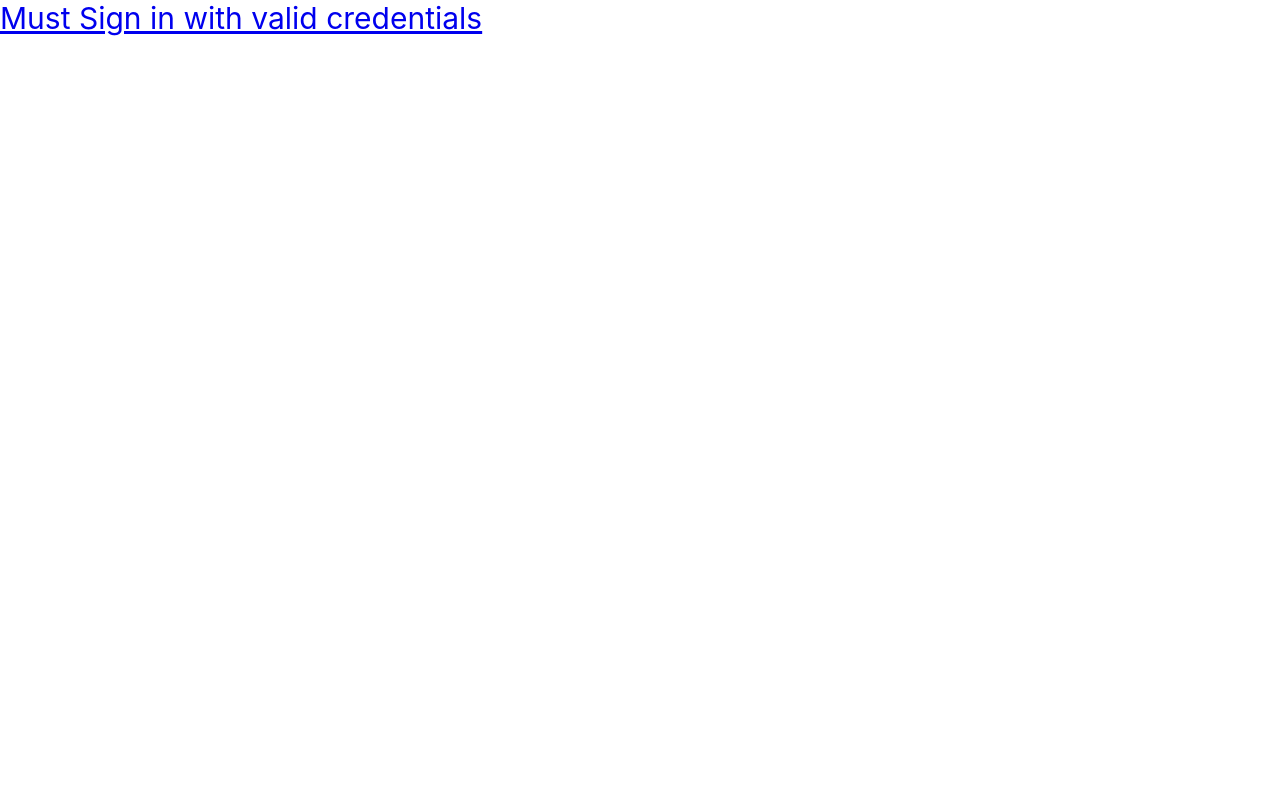
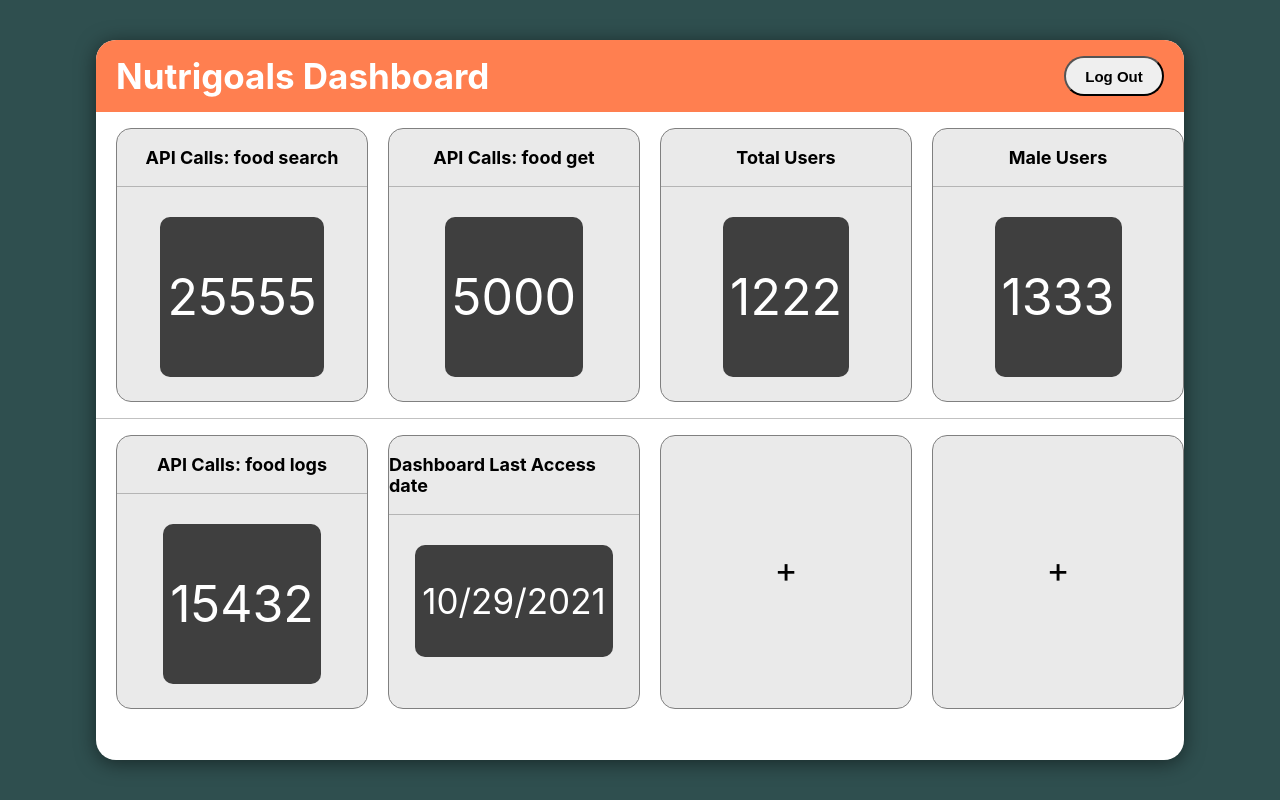
Before and after one commit to oscarmmgg1234/Nutrigoals_Dev_AnalyticsDashboard, a React (Create React App) app: page /dashboard in a window 1280 px wide. Built offline with nearby package versions, Linux system fonts and the light colour scheme.

Commit message:
finished dashboard

```diff
--- a/package.json
+++ b/package.json
@@ -7,6 +7,7 @@
     "@testing-library/react": "^11.2.7",
     "@testing-library/user-event": "^12.8.3",
     "axios": "^0.24.0",
+    "moment": "^2.29.1",
     "react": "^17.0.2",
     "react-dom": "^17.0.2",
     "react-router-dom": "^5.3.0",
--- a/src/App.js
+++ b/src/App.js
@@ -13,7 +13,7 @@ import Dashboard from './Screens/dashboard';
 
 function App() {
 
- const [userValid, setUserValid] = React.useState(false)
+ const [userValid, setUserValid] = React.useState(true)
   // Dashboard root routing
   return (
     <div >
@@ -22,7 +22,7 @@ function App() {
         <Route path="/login">
           <Login setValidation={setUserValid} userValid={userValid}/>
           </Route>
-        {userValid === true ? (<Route path="/dashboard" component={Dashboard} />) :
+        {userValid === true ? (<Route path="/dashboard"><Dashboard setValidation={setUserValid} userValid={userValid}/></Route>) :
          (<Link to="/login" style={{fontSize: 30}}>Must Sign in with valid credentials</Link>)}
 
       </Switch>
--- a/src/Css/styles.css
+++ b/src/Css/styles.css
@@ -41,3 +41,81 @@
     margin-bottom: 20px;
 
 }
+#dashboardContainer{
+    width: 100vw;
+    height: 100vh;
+    background-color: darkslategrey;
+    align-items: center;
+    justify-content: center;
+    display: flex;
+    flex-direction: row;
+
+}
+#dashboardView{
+    width: 85%;
+    height: 90%;
+    background-color: white;
+    border-radius: 20px;
+    box-shadow: 0 3px 20px rgb(0 0 0 / 0.5);
+}
+#dashboardHeader{
+    height: 10%;
+    width: 100%;
+    display: flex;
+    flex-direction: row;
+    background-color: coral;
+    border-top-left-radius: 20px;
+    border-top-right-radius: 20px;
+    justify-content: space-between;
+    align-items: center;
+}
+#dashboardBody{
+    height: 85%;
+    width: 100%;
+    background-color: white;
+}
+
+#dbMacroView{
+    height: 89%;
+    width: 300px;
+    background-color:rgba(150,150,150,0.2);
+    border-color:grey;
+    border-width: 1px;
+    border-style: solid;
+    border-radius: 15px;
+    margin-left: 20px;
+    align-items: center;
+    display: flex;
+    flex-direction: column;
+
+
+}
+#dbMacroView:hover{
+    background-color: rgba(0,0,0,0.2);
+
+}
+#bodyRow1{
+    flex-direction: row;
+    display: flex;
+    background-color: white;
+    height: 50%;
+    width: 100%;
+    align-items: center;
+    justify-content: center;
+
+}
+#bodyRow2{
+    flex-direction: row;
+    display: flex;
+    background-color: white;
+    height: 50%;
+    width: 100%;
+    align-items: center;
+    justify-content: center;
+
+}
+#bodyMacroHeaders{
+    font-weight: bold;
+    font-size: 18px;
+
+}
--- a/src/HTTP/axiosConfig.js
+++ b/src/HTTP/axiosConfig.js
@@ -1,3 +1,18 @@
-import { Axios } from "axios";
+import axios from "axios";
 
-const request = Axios()
+
+export default class Server {
+    constructor(){
+        let request = axios.create({baseURL: "http://localhost", responseType: JSON})
+        this.request = request;
+    }
+    GET = (endPoint, data) => {
+        this.request.get(endPoint, data).then((res)=>{return res.data})
+    }
+    POST = (endPoint, data) => {
+        this.request.get(endPoint, data).then((res)=>{return res.data})
+    }
+
+
+
+}
--- a/src/Screens/dashboard.js
+++ b/src/Screens/dashboard.js
@@ -1,11 +1,92 @@
-import React from 'react'
+import React, { useEffect } from 'react'
+import { Link } from 'react-router-dom';
+import moment from 'moment';
 import '../Css/styles.css'
+
 
 const Dashboard = (props) => {
 
+    const [APIFoodS, setAPIFoodS] = React.useState(25555)
+    const [APIFoodG, setAPIFoodG] = React.useState(5000);
+    const [TUsers, setTUsers] = React.useState(1222);
+    const [MaleUsers, setMaleUsers] = React.useState(1333);
+    const [FemaleUsers, setFemaleUsers] = React.useState(15432);
+    const [APIFoodL, setAPIFoodL] = React.useState(1113);
+    const [Adate, setAdate] = React.useState(moment().format('L'))
+
+
+
     return(
-        <div>
-            <p>oscar</p>
+        <div id={"dashboardContainer"}>
+            <div id={"dashboardView"}>
+            <div id={"dashboardHeader"}>
+            <p style={{fontWeight: "bold", fontSize: 35, marginLeft: 20, color: "white"}}>
+                Nutrigoals Dashboard
+            </p>
+            <Link to="/login"><button onClick={()=>props.setValidation(false)} style={{fontSize: 15, width: 100, height: 40, borderRadius: 20, marginRight: 20
+            , fontWeight: "bold"}}> Log Out</button></Link>
+            </div>
+                <div id={"dashboardBody"}>
+            {/* body row 1 */}
+            <div id={"bodyRow1"}>
+            <div id={"dbMacroView"}>
+                <p id={"bodyMacroHeaders"}>API Calls: food search</p>
+                <div style={{height: 1, width: "100%", backgroundColor: 'rgba(100,100,100,0.4)'}}/>
+                <div style={{height: "20", backgroundColor: "rgba(20,20,20,0.8)",alignItems: "center", borderRadius: 10,marginTop: 30,paddingLeft: 7, paddingRight: 7 }}>
+                <p style={{fontSize: 50, color: "white"}}>{APIFoodS}</p>
+                </div>
+            </div>
+            <div id={"dbMacroView"}>
+            <p id={"bodyMacroHeaders"}>API Calls: food get</p>
+            <div style={{height: 1, width: "100%", backgroundColor: 'rgba(100,100,100,0.4)',}}/>
+            <div style={{height: "20", backgroundColor: "rgba(20,20,20,0.8)",alignItems: "center", borderRadius: 10,marginTop: 30,paddingLeft: 7, paddingRight: 7 }}>
+                <p style={{fontSize: 50, color: "white"}}>{APIFoodG}</p>
+                </div>
+            </div>
+            <div id={"dbMacroView"}>
+            <p id={"bodyMacroHeaders"}>Total Users</p>
+            <div style={{height: 1, width: "100%", backgroundColor: 'rgba(100,100,100,0.4)',}}/>
+            <div style={{height: "20", backgroundColor: "rgba(20,20,20,0.8)",alignItems: "center", borderRadius: 10,marginTop: 30,paddingLeft: 7, paddingRight: 7 }}>
+                <p style={{fontSize: 50, color: "white"}}>{TUsers}</p>
+                </div>
+            </div>
+            <div id={"dbMacroView"}>
+            <p id={"bodyMacroHeaders"}>Male Users</p>
+
+            <div style={{height: 1, width: "100%", backgroundColor: 'rgba(100,100,100,0.4)',}}/>
+            <div style={{height: "20", backgroundColor: "rgba(20,20,20,0.8)",alignItems: "center", borderRadius: 10,marginTop: 30,paddingLeft: 7, paddingRight: 7 }}>
+                <p style={{fontSize: 50, color: "white"}}>{MaleUsers}</p>
+                </div>
+            </div>
+            </div>
+
+            <div style={{height: 1, width: "100%", backgroundColor: 'rgba(100,100,100,0.4)',}}/>
+            {/* body row 2 */}
+            <div id={"bodyRow2"}>
+            <div id={"dbMacroView"}>
+            <p id={"bodyMacroHeaders"}>API Calls: food logs</p>
+            <div style={{height: 1, width: "100%", backgroundColor: 'rgba(100,100,100,0.4)',}}/>
+            <div style={{height: "20", backgroundColor: "rgba(20,20,20,0.8)",alignItems: "center", borderRadius: 10,marginTop: 30,paddingLeft: 7, paddingRight: 7 }}>
+                <p style={{fontSize: 50, color: "white"}}>{FemaleUsers}</p>
+                </div>
+            </div>
+            <div id={"dbMacroView"}>
+            <p id={"bodyMacroHeaders"}>Dashboard Last Access date</p>
+            <div style={{height: 1, width: "100%", backgroundColor: 'rgba(100,100,100,0.4)',}}/>
+            <div style={{height: "20", backgroundColor: "rgba(20,20,20,0.8)",alignItems: "center", borderRadius: 10,marginTop: 30,paddingLeft: 7, paddingRight: 7 }}>
+                <p style={{fontSize: 35, color: "white"}}>{Adate}</p>
+                </div>
+            </div>
+            <div id={"dbMacroView"}>
+            <p style={{marginTop: "45%", fontSize: 35}}>+</p>
+            </div>
+            <div id={"dbMacroView"}>
+                <p style={{marginTop: "45%", fontSize: 35}}>+</p>
+            </div>
+            </div>
+
+                </div>
+            </div>
         </div>
     )
 
--- a/src/Screens/login.js
+++ b/src/Screens/login.js
@@ -3,10 +3,12 @@ import '../Css/styles.css'
 import logo from '../Assets/logo.jpeg'
 import {Link} from 'react-router-dom'
 import Dashboard from './dashboard'
+import Server from '../HTTP/axiosConfig'
 
 function Login(props) {
     const [username, setUserN] = useState("")
     const [password, setUserP] = useState("")
+    const server = new Server("http://localhost");
 
 
     return(
@@ -33,7 +35,9 @@ function Login(props) {
                 <p style={{fontSize: 18, fontWeight: "bold"}} onClick={()=>{}}>Validate</p>
             </button>
             {props.userValid === true && (
-                <Link to={"/dashboard"}>Redirection</Link>
+                <div style={{marginTop: 40}}>
+                <Link to={"/dashboard"} style={{fontSize: 30, borderWidth: 1, borderStyle: "solid", paddingTop: 7, paddingBottom: 7, paddingRight: 3, paddingLeft: 3}}>Admin validated click to be redirected to Dashboard</Link>
+                </div>
             )}
             </div>
         </div>
```
Also changed, not shown: 1 other file (tests, documents, lock files or other folders).
